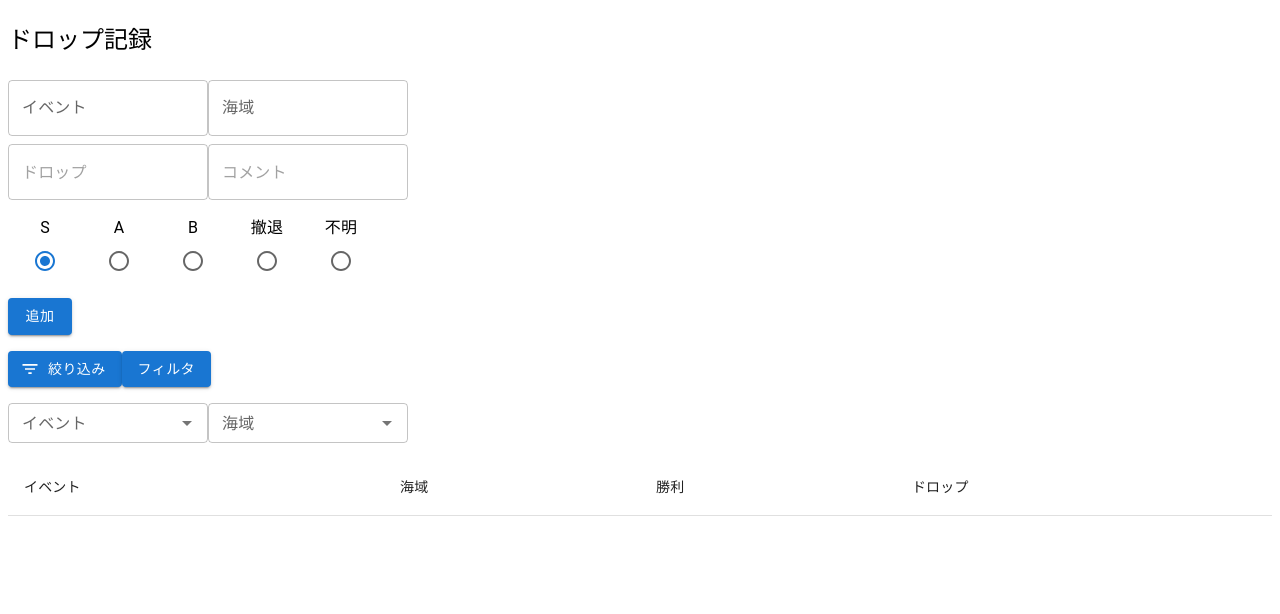
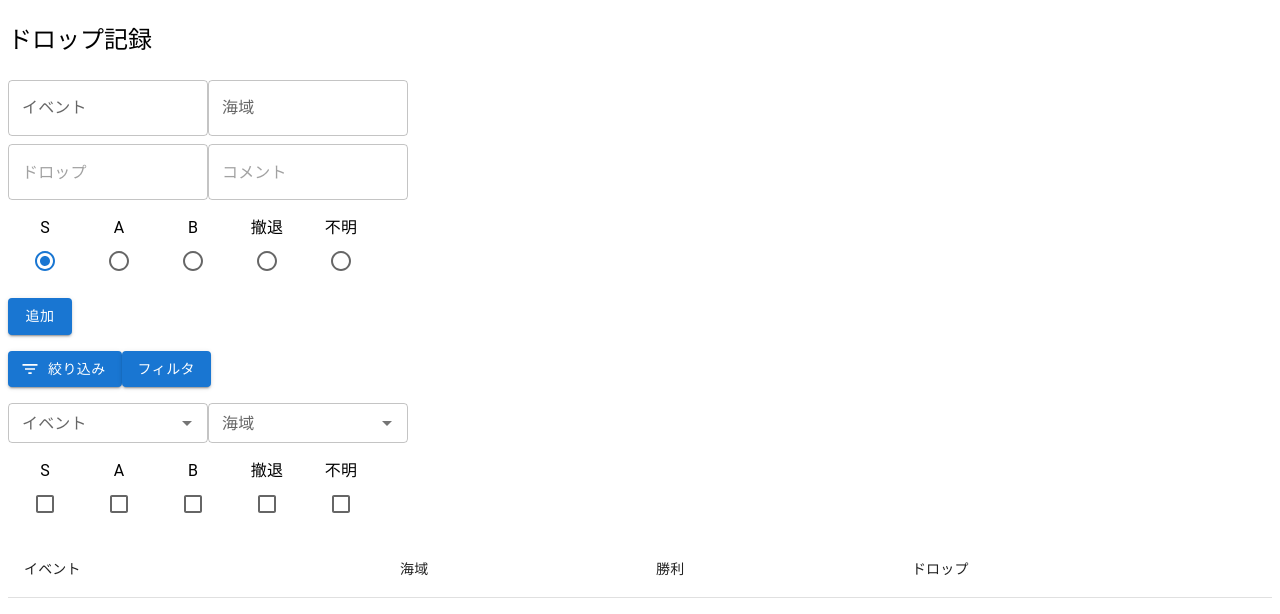
Before and after one commit to ringo9971/kc-record, a React (Vite) app: page / in a window 1280 px wide. Both pictures are taken after a click on the button "絞り込み". Shown: the top 614 px of the page. Built offline with nearby package versions, Linux system fonts and the light colour scheme.

Commit message:
:children_crossing: 勝利での絞り込みを追加

```diff
--- a/src/api/types.d.ts
+++ b/src/api/types.d.ts
@@ -3,9 +3,9 @@ export interface Drop {
   time: string;
   event: string;
   area: string;
-  outcome?: string;
+  outcome: string;
   ship: string;
-  comment?: string;
+  comment: string;
 }
 
 export interface DropRequest {
--- a/src/components/DropTable.tsx
+++ b/src/components/DropTable.tsx
@@ -78,6 +78,9 @@ export const DropTable = (props: DropsItemConfig): JSX.Element => {
   const [event, setEvent] = useState('');
   const [area, setArea] = useState('');
 
+  const outcomes = ['S', 'A', 'B', '撤退', '不明'];
+  const [outcomesFilter, setOutcomesFilter] = useState<string[]>([]);
+
   const handleColumnFilterChange = (filterName: keyof ShowFilter) => {
     setColumnFilter((prevFilter) => ({
       ...prevFilter,
@@ -88,15 +91,31 @@ export const DropTable = (props: DropsItemConfig): JSX.Element => {
     return columnMap[column] || 'event';
   };
 
+  const handleOutcomesFilter = (outcome: string) => {
+    const isSelected = outcomesFilter.includes(outcome);
+
+    if (!isSelected) {
+      setOutcomesFilter([...outcomesFilter, outcome]);
+    } else {
+      setOutcomesFilter(
+        outcomesFilter.filter((selectedItem) => selectedItem !== outcome)
+      );
+    }
+  };
+
   useEffect(() => {
-    const newItems =
-      props.items?.filter(
-        (item) =>
+    const newItems = (props.items ?? [])
+      .filter(
+        (item: Drop) =>
+          outcomesFilter.length === 0 || outcomesFilter.includes(item.outcome)
+      )
+      .filter(
+        (item: Drop) =>
           !event || (item.event === event && (!area || item.area === area))
-      ) ?? [];
+      );
 
     setItems(newItems);
-  }, [event, area, props.items]);
+  }, [event, area, props.items, outcomesFilter]);
 
   return (
     <Box>
@@ -177,6 +196,21 @@ export const DropTable = (props: DropsItemConfig): JSX.Element => {
                 onChange={(_, newValue) => setArea(newValue ?? '')}
               />
             </Box>
+            <FormGroup sx={{ direction: 'flex', flexDirection: 'row', pt: 2 }}>
+              {outcomes.map((outcome) => (
+                <FormControlLabel
+                  key={outcome}
+                  control={
+                    <Checkbox
+                      checked={outcomesFilter.includes(outcome)}
+                      onChange={() => handleOutcomesFilter(outcome)}
+                    />
+                  }
+                  label={outcome}
+                  labelPlacement="top"
+                />
+              ))}
+            </FormGroup>
           </Box>
         </Collapse>
       </Box>
```
